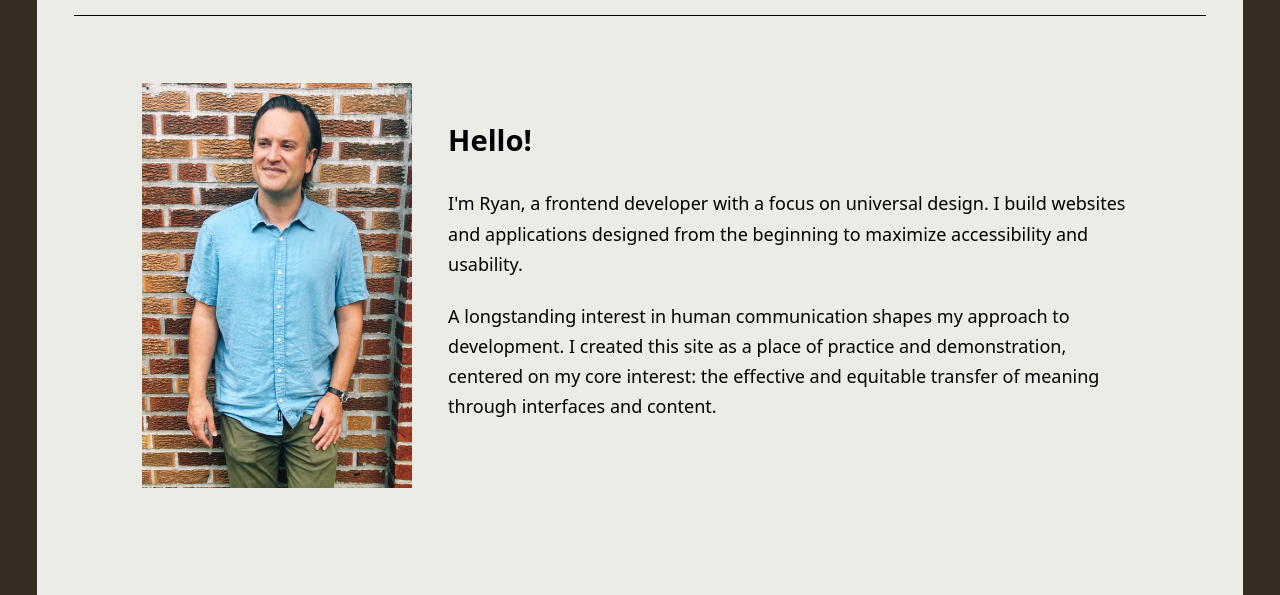
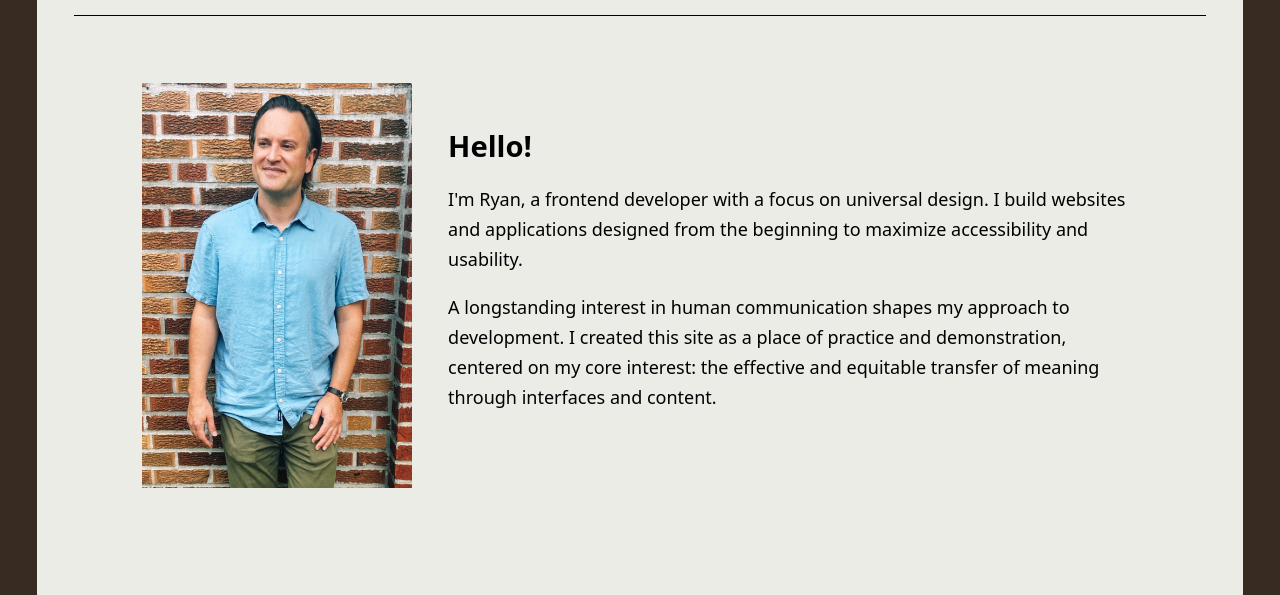
Before and after one commit to rdwall3r/rdwaller-dot-net, an Eleventy site: page index.html in a window 1280 px wide. Shown: the part 93-688 px from the top of the page. Built offline with nearby package versions, Linux system fonts and the light colour scheme; Eleventy itself is replaced by a stand-in of ours; files that its build step writes are made by us from their sources.

Commit message:
Update heading margins

```diff
--- a/css/style.css
+++ b/css/style.css
@@ -51,7 +51,7 @@ ol, ul, dl {
 }
 
 p {
-  margin-top: 1.25rem;
+  margin-top: 0.75rem;
 }
 
 ul {
@@ -132,13 +132,15 @@ figcaption {
 h1 {
   font-size: var(--font-size-large);
   font-weight: var(--weight-bold);
-  margin-top: 1.67rem;
 }
 
 h2 {
   font-size: var(--font-size-semilarge);
   font-weight: var(--weight-semibold);
-  margin-top: 1.67rem;
+}
+
+h1,h2 {
+  margin: 1.5rem 0 0.75rem;
 }
 
 header {
@@ -283,6 +285,10 @@ tfoot {
   flex-direction: column;
 }
 
+.project-list h2 {
+  margin-bottom: 0.25rem;
+}
+
 .reading-list-link {
   display: flex;
   font-weight: var(--weight-semibold);
```
